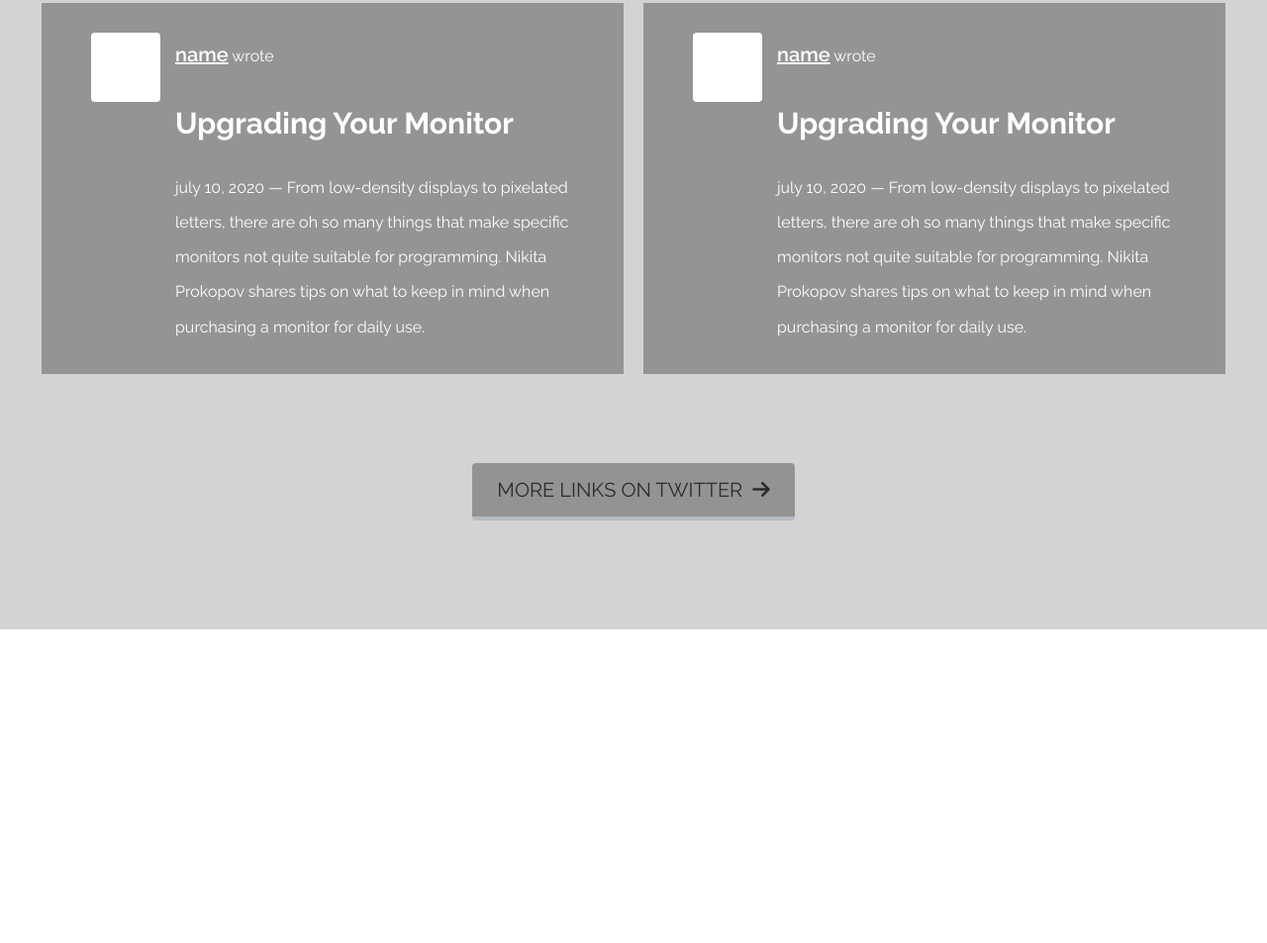
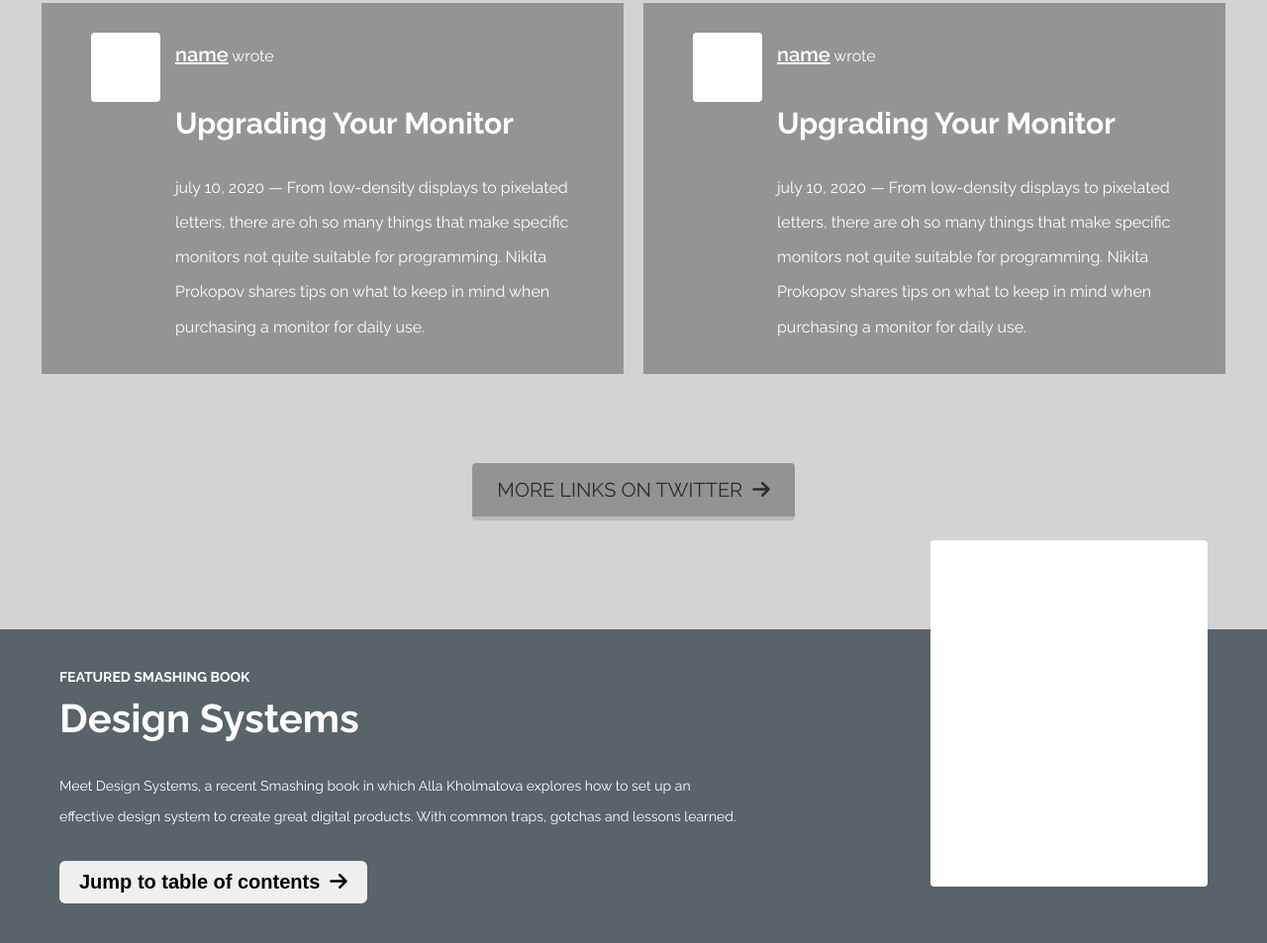
Before and after one commit to Ceci007/Design-Teardown, a website: page index.html in a window 1280 px wide. Shown: the part 5031-5984 px from the top of the page at 99% size. Before the commit the page ends 5667 px from the top, so only its background shows below. Drawn offline with Linux system fonts and the light colour scheme.

Commit message:
Finish design systems section

```diff
--- a/index.html
+++ b/index.html
@@ -328,6 +328,19 @@
                 <a href="#">More links on twitter<i class="fas fa-arrow-right"></i></a>
             </div>
         </div>
+        <div class="design-systems flex">
+            <div class="desing-description">
+                <h4>FEATURED SMASHING BOOK</h4>
+                <h3>Design Systems</h3>
+                <p>
+                    Meet Design Systems, a recent Smashing book in which Alla Kholmatova explores how to set up an effective design system to create great digital products. With common traps, gotchas and lessons learned.
+                </p>
+                <button class="btn" type="button">Jump to table of contents<i class="fas fa-arrow-right"></i></button>
+            </div>
+            <div class="book">
+
+            </div>
+        </div>
     </main>
 </body>
 </html>
--- a/styles.css
+++ b/styles.css
@@ -522,3 +522,40 @@ body {
     font-weight: 400;
     color: white;
 }
+
+/*----------------------------Main section: Design Systems---------------------------------*/
+
+.design-systems {
+    background-color: var(--color-primary-gradient);
+    padding: 4rem 6rem;
+    position: relative;
+}
+
+.desing-description h4 {
+    color: white;
+    font-size: 1.4rem;
+}
+
+.desing-description h3 {
+    color: white;
+    font-size: 4rem;
+    margin: 1rem 0;
+}
+
+.desing-description p {
+    width: 60%;
+    color: white;
+    font-size: 1.4rem;
+    line-height: 2.2;
+    margin: 3rem 0;
+}
+
+.book {
+    background-color: white;
+    width: 28rem;
+    height: 35rem;
+    position: absolute;
+    top: -9rem;
+    right: 6rem;
+    border-radius: 0.4rem;
+}
```
